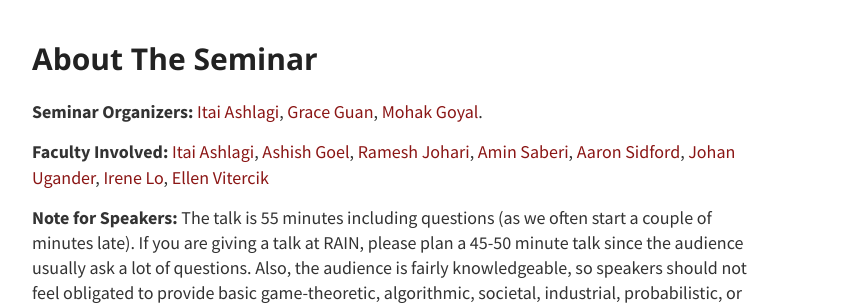
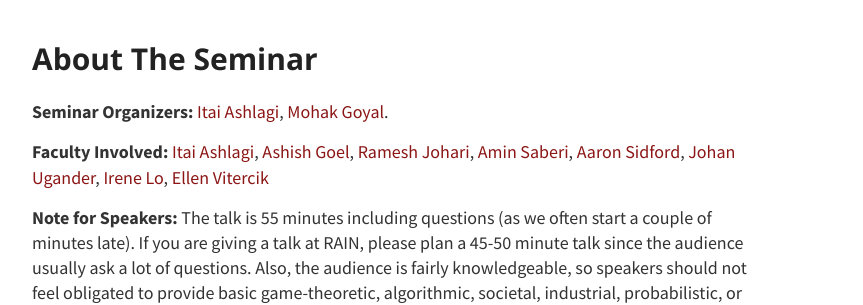
Before and after one commit to stanford-rain-seminar/stanford-rain-seminar.github.io, a Jekyll site: the page built from index.md, in a window 1280 px wide and 900 px high, scrolled down 1908 px. Shown: the part 160-465 px from the top of the window, without its empty margins (248-1111 px from the left). Built offline with Jekyll 4.4.1, drawn with Linux system fonts in a browser that asks for light colours; nearby versions of some CDN libraries; our own code applies the rules of GitHub Pages for plain Markdown files.

Commit message:
Update organizers

```diff
--- a/index.md
+++ b/index.md
@@ -57,7 +57,7 @@ Previous talks can be found [here](/archive).
 
 # About The Seminar
 
-**Seminar Organizers:** [Itai Ashlagi](http://www.stanford.edu/~iashlagi), [Grace Guan](https://guanzgrace.github.io/), [Mohak Goyal](https://sites.google.com/view/mohakg/home).
+**Seminar Organizers:** [Itai Ashlagi](http://www.stanford.edu/~iashlagi), [Mohak Goyal](https://sites.google.com/view/mohakg/home).
 
 **Faculty Involved:** [Itai Ashlagi](https://web.stanford.edu/~iashlagi/), [Ashish Goel](https://web.stanford.edu/~ashishg/), [Ramesh Johari](http://www.stanford.edu/~rjohari/), [Amin Saberi](https://web.stanford.edu/~saberi/), [Aaron Sidford](https://web.stanford.edu/~sidford/), [Johan Ugander](https://web.stanford.edu/~jugander/), [Irene Lo](https://sites.google.com/view/irene-lo), [Ellen Vitercik](https://vitercik.github.io/)
 
```
